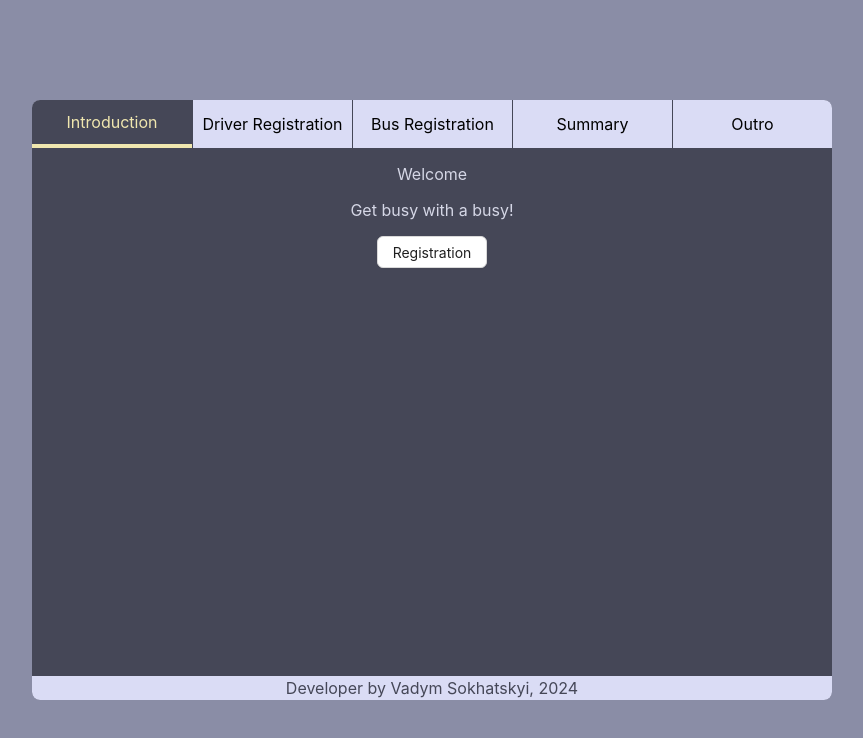
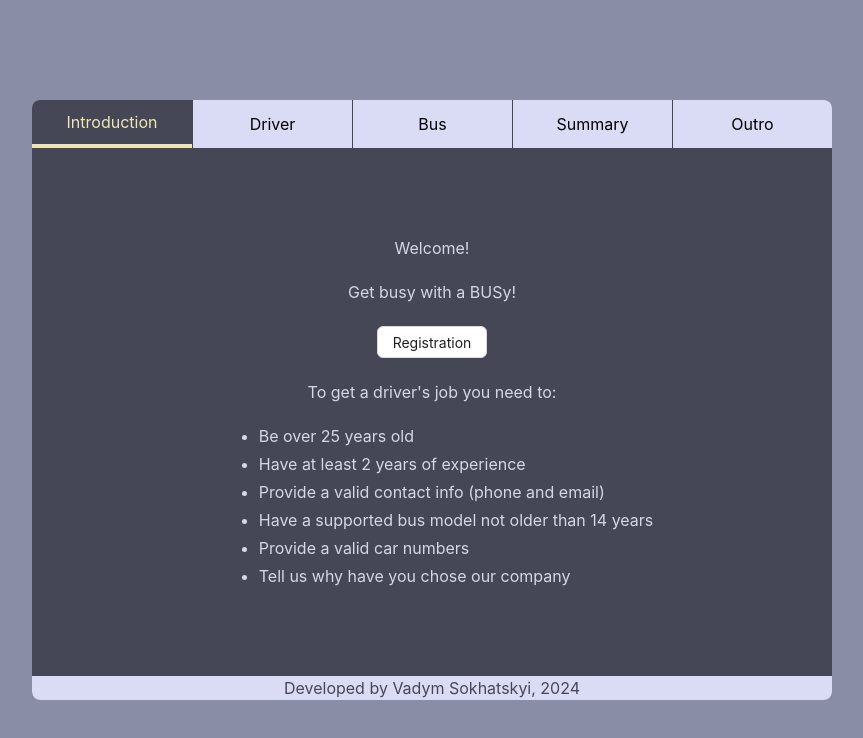
Before and after one commit to VadimSokhatsky/busy-demo-2024, a React (Create React App) app: page / in a window 1280 px wide. Shown: the top 738 px of the page, without its empty margins (208-1071 px from the left). Built offline with nearby package versions, Linux system fonts and the light colour scheme.

Commit message:
refactoring and fixes

```diff
--- a/package.json
+++ b/package.json
@@ -13,6 +13,7 @@
     "antd": "^5.22.1",
     "react": "^18.3.1",
     "react-dom": "^18.3.1",
+    "react-error-boundary": "^4.1.2",
     "react-hook-form": "^7.53.2",
     "react-scripts": "5.0.1",
     "typescript": "^4.9.5",
--- a/src/App.css
+++ b/src/App.css
@@ -26,9 +26,17 @@
 }
 
 .content__main {
+    position: relative;
     padding: 16px;
     box-sizing: border-box;
     color: #d5d7e6;
+}
+
+.content__loading {
+    position: absolute;
+    top: 50%;
+    left: 50%;
+    transform: translate(-50%, -50%);
 }
 
 .content__footer {
@@ -40,3 +48,9 @@
     color: #454757;
     background-color: #dadcf5;
 }
+
+.fallback {
+    display: flex;
+    flex-direction: column;
+    gap: 16px;
+}
--- a/src/App.tsx
+++ b/src/App.tsx
@@ -1,41 +1,37 @@
-import React from "react";
+import React, { lazy, Suspense } from "react";
 
 import Header from "./components/Header/Header";
-
-import Intro from "./components/Intro/Intro";
-import Driver from "./components/Driver/Driver";
-import Bus from "./components/Bus/Bus";
-import Summary from "./components/Summary/Summary";
-import Outro from "./components/Outro/Outro";
 
 import {useBoundStore} from "./store/store";
 
 import './App.css';
 
-const components = [
-    <Intro />,
-    <Driver />,
-    <Bus />,
-    <Summary />,
-    <Outro />,
-];
+const Intro = lazy(() => import("./components/Intro/Intro"));
+const Driver = lazy(() => import("./components/Driver/Driver"));
+const Bus = lazy(() => import("./components/Bus/Bus"));
+const Summary = lazy(() => import("./components/Summary/Summary"));
+const Outro = lazy(() => import("./components/Outro/Outro"));
+
+const components = [Intro, Driver, Bus, Summary, Outro];
 
 function App() {
 
   const { page } = useBoundStore();
-  const component = components[page - 1];
+  const CurrentPage = components[page - 1];
 
   return (
           <div className="app">
               <div className="content">
                   <header className="content__header">
-                <Header />
+                      <Header/>
                   </header>
                   <main className="content__main">
-                {component}
+                      <Suspense fallback={<div className="content__loading">Loading...</div>}>
+                          <CurrentPage/>
+                      </Suspense>
                   </main>
                   <footer className="content__footer">
-                Developer by Vadym Sokhatskyi, 2024
+                      Developed by Vadym Sokhatskyi, 2024
                   </footer>
               </div>
           </div>
--- a/src/components/Bus/Bus.tsx
+++ b/src/components/Bus/Bus.tsx
@@ -12,7 +12,7 @@ import './Bus.css';
 
 const BusComponent = () => {
 
-    const { bus, setBus, nextPage } = useBoundStore();
+    const { bus, setBus, nextPage, prevPage } = useBoundStore();
 
     const { control, watch, handleSubmit, formState: { errors }, setValue } = useForm<Bus>({
         defaultValues: bus,
@@ -24,7 +24,10 @@ const BusComponent = () => {
                 const key = name as keyof Bus;
                 const value = bus[key] as string | number;
                 setBus(key, value);
-                if (name === 'brand') setValue('model', BUSES[value][0]);
+                if (name === 'brand') {
+                    setValue('model', BUSES[value][0]);
+                    setBus('model', BUSES[value][0]);
+                }
             }
         });
         return () => subscription.unsubscribe();
@@ -90,7 +93,7 @@ const BusComponent = () => {
                     {errors.year && <span className="driver__error">{errors.year.message}</span>}
                 </div>
             </div>
-            <Button className="driver__next" htmlType="submit">Next</Button>
+            <Button className="bus__next" htmlType="submit">Next</Button>
         </form>
     )
 }
--- a/src/components/Bus/bus.validator.ts
+++ b/src/components/Bus/bus.validator.ts
@@ -14,7 +14,7 @@ export const BusValidator: Validation<Bus> = {
         if (value <= 0 || value > 2024) {
             result = 'Invalid year';
         } else if (value < 2010) {
-            result = 'Minimum 2010';
+            result = '2010 minimum';
         }
         return result;
     }
--- a/src/components/Driver/Driver.tsx
+++ b/src/components/Driver/Driver.tsx
@@ -11,7 +11,7 @@ import './Driver.css';
 
 const DriverComponent = () => {
 
-    const { driver, setDriver, nextPage } = useBoundStore();
+    const { driver, setDriver, nextPage, prevPage } = useBoundStore();
 
     const { control, watch, handleSubmit, formState: { errors } } = useForm<Driver>({
         defaultValues: driver,
@@ -110,12 +110,7 @@ const DriverComponent = () => {
                     {errors.email && <span className="driver__error">{errors.email.message}</span>}
                 </div>
             </div>
-            <Button
-                className="driver__next"
-                htmlType="submit"
-            >
-                Next
-            </Button>
+            <Button className="driver__next" htmlType="submit">Next</Button>
         </form>
     )
 }
--- a/src/components/Driver/driver.validator.ts
+++ b/src/components/Driver/driver.validator.ts
@@ -9,7 +9,7 @@ export const DriverValidator: Validation<Driver> = {
         const age = new Date(value).getTime();
         const year = (1000 * 60 * 60 * 24 * 365);
         const result = now - age > (year * 25);
-        return value ? (result || 'You need to be of 25 years age minimum') : 'Required field';
+        return value ? (result || '25 years minimum') : 'Required field';
     },
     experience: (value: number) => value >= 2 || '2 years minimum',
     phone: (value: string) => {
--- a/src/components/Header/Header.tsx
+++ b/src/components/Header/Header.tsx
@@ -8,8 +8,8 @@ const Header = () => {
 
     const pages = [
         'Introduction',
-        'Driver Registration',
-        'Bus Registration',
+        'Driver',
+        'Bus',
         'Summary',
         'Outro',
     ]
--- a/src/components/Intro/Intro.css
+++ b/src/components/Intro/Intro.css
@@ -1,6 +1,17 @@
 .intro {
     display: flex;
     flex-direction: column;
+    justify-content: center;
     align-items: center;
-    gap: 16px;
+    gap: 24px;
+    height: 496px;
 }
+
+.intro__list {
+    display: flex;
+    flex-direction: column;
+    gap: 8px;
+    margin: 0;
+    padding: 0;
+    transform: translateX(24px);
+}
--- a/src/components/Intro/Intro.tsx
+++ b/src/components/Intro/Intro.tsx
@@ -10,9 +10,18 @@ const Intro = () => {
 
     return (
         <div className="intro">
-            <span>Welcome</span>
-            <span>Get busy with a busy!</span>
+            <span>Welcome!</span>
+            <span>Get busy with a BUSy!</span>
             <Button onClick={nextPage}>Registration</Button>
+            <span>To get a driver's job you need to:</span>
+            <ul className="intro__list">
+                <li>Be over 25 years old</li>
+                <li>Have at least 2 years of experience</li>
+                <li>Provide a valid contact info (phone and email)</li>
+                <li>Have a supported bus model not older than 14 years</li>
+                <li>Provide a valid car numbers</li>
+                <li>Tell us why have you chose our company</li>
+            </ul>
         </div>
     )
 }
--- a/src/components/Summary/Summary.tsx
+++ b/src/components/Summary/Summary.tsx
@@ -8,12 +8,12 @@ import './Summary.css';
 
 const Summary = () => {
 
-    const { summary, setSummary, nextPage } = useBoundStore();
+    const { summary, setSummary, nextPage, prevPage } = useBoundStore();
 
     const [value, setValue] = useState<string>(summary);
     const [hasSubmit, setHasSubmit] = useState<boolean>(false);
 
-    const error = hasSubmit ? (value ? (value.length >= 100 ? '' : 'Minimum 100') : 'Required field') : '';
+    const error = hasSubmit ? (value ? (value.length >= 100 ? '' : 'At least 100 symbols') : 'Required field') : '';
 
     useEffect(() => {
         setSummary(value);
@@ -27,7 +27,7 @@ const Summary = () => {
     return (
         <form className="summary">
             <div className="summary__field">
-                <label htmlFor="summary">A few words, why did you choose our company:</label>
+                <label htmlFor="summary">A few words, why have you chose our company:</label>
                 <Input.TextArea
                     id="summary"
                     value={value}
@@ -36,7 +36,7 @@ const Summary = () => {
                 />
                 {error && <span className="summary__error">{error}</span>}
             </div>
-            <Button className="summary__next" onClick={handleSubmit}>Next</Button>
+            <Button className="summary__next" onClick={handleSubmit}>Finish</Button>
         </form>
     )
 }
--- a/src/store/slice/page.slice.ts
+++ b/src/store/slice/page.slice.ts
@@ -3,11 +3,13 @@ import {StateCreator} from "zustand/vanilla";
 export type PageSlice = {
     page: number;
     nextPage: () => void;
+    prevPage: () => void;
     goHome: () => void;
 }
 
 export const createPageSlice: StateCreator<PageSlice> = (set) => ({
     page: 1,
     nextPage: () => set( (state: PageSlice) => ({ page: state.page + 1 }) ),
+    prevPage: () => set( (state: PageSlice) => ({ page: state.page - 1 }) ),
     goHome: () => set( () => ({ page: 1 }) ),
 })
```
Also changed, not shown: 1 other file (tests, documents, lock files or other folders). Lines whose indentation alone changed are shown as unchanged.
